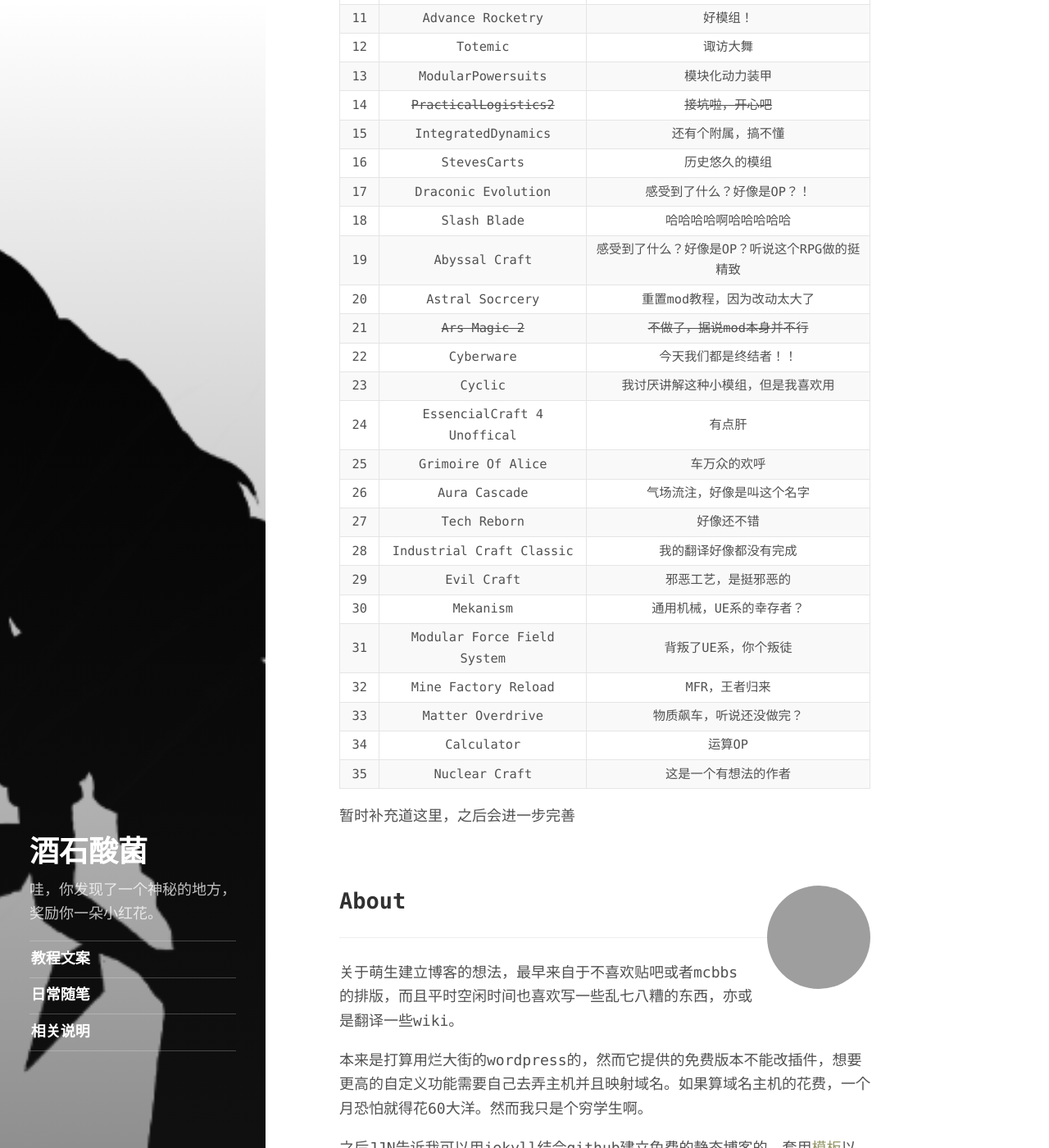
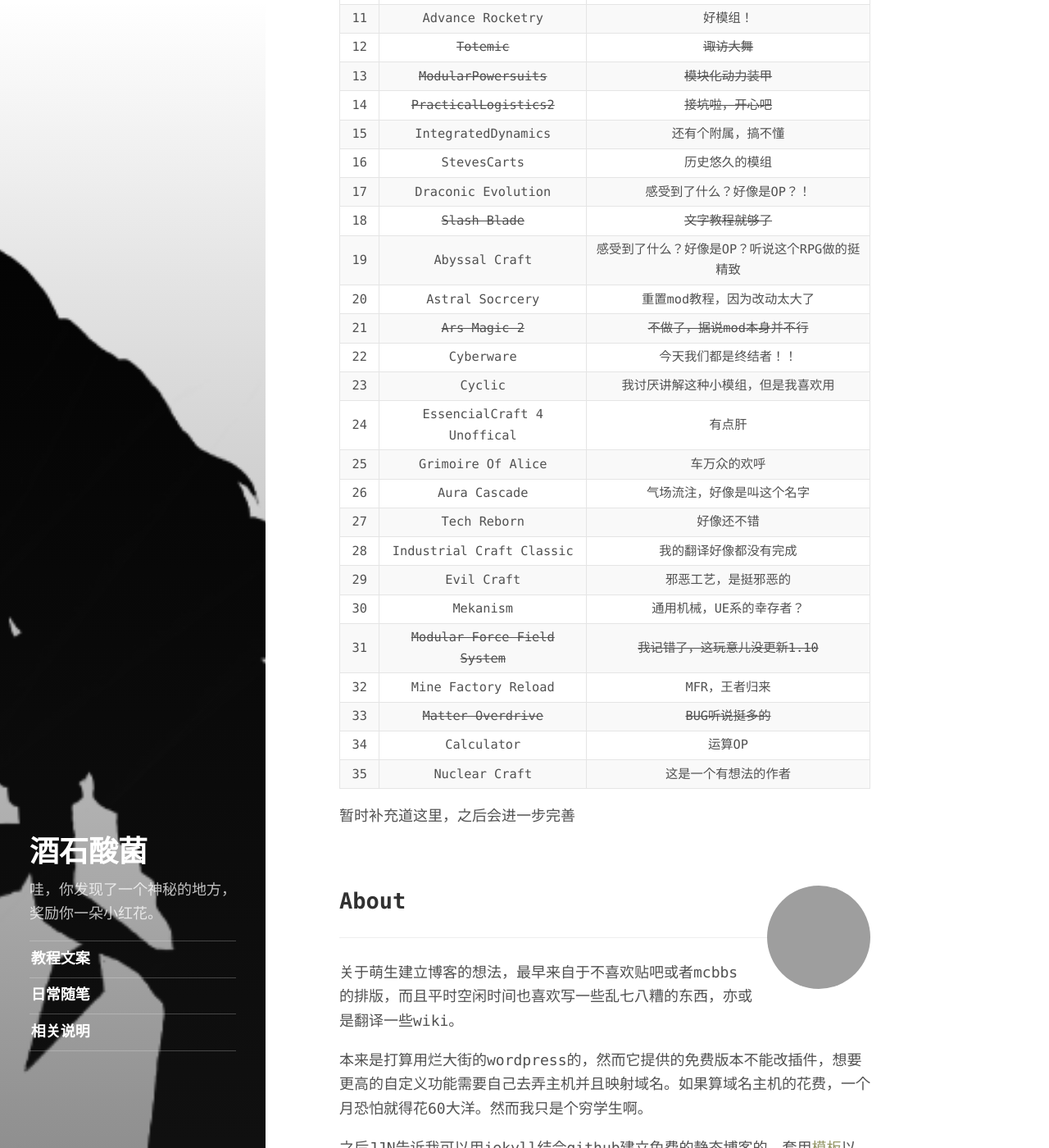
Before and after one commit to TartaricAcid/ArchiveGithubPage, a Jekyll site: the page built from _posts/2017-10-11-AutumnModSpotlightPlan.md, in a window 1280 px wide and 1400 px high, scrolled down 699 px. Shown: the whole window at 82% size. Built offline with Jekyll 4.4.1, drawn with Linux system fonts in a browser that asks for light colours; grey boxes are pictures that could not be loaded.

Commit message:
Update 2017-10-27

```diff
--- a/_posts/2017-10-11-AutumnModSpotlightPlan.md
+++ b/_posts/2017-10-11-AutumnModSpotlightPlan.md
@@ -19,13 +19,13 @@ description: >
 | 9 | Immersive Craft | 那个是谁说这是一个模组的？ |
 | 10 | Just Enough Calculator | Towdium，我承认接锅 |
 | 11 | Advance Rocketry | 好模组！ |
-| 12 | Totemic | 诹访大舞 |
-| 13 | ModularPowersuits | 模块化动力装甲 |
+| 12 | ~~Totemic~~ | ~~诹访大舞~~ |
+| 13 | ~~ModularPowersuits~~ | ~~模块化动力装甲~~ |
 | 14 | ~~PracticalLogistics2~~ | ~~接坑啦，开心吧~~ |
 | 15 | IntegratedDynamics | 还有个附属，搞不懂 |
 | 16 | StevesCarts | 历史悠久的模组 |
 | 17 | Draconic Evolution | 感受到了什么？好像是OP？！ |
-| 18 | Slash Blade | 哈哈哈哈啊哈哈哈哈哈 |
+| 18 | ~~Slash Blade~~ | ~~文字教程就够了~~ |
 | 19 | Abyssal Craft | 感受到了什么？好像是OP？听说这个RPG做的挺精致 |
 | 20 | Astral Socrcery | 重置mod教程，因为改动太大了 |
 | 21 | ~~Ars Magic 2~~ | ~~不做了，据说mod本身并不行~~ |
@@ -38,9 +38,9 @@ description: >
 | 28 | Industrial Craft Classic | 我的翻译好像都没有完成 |
 | 29 | Evil Craft | 邪恶工艺，是挺邪恶的 |
 | 30 | Mekanism | 通用机械，UE系的幸存者？ |
-| 31 | Modular Force Field System | 背叛了UE系，你个叛徒 |
+| 31 | ~~Modular Force Field System~~ | ~~我记错了，这玩意儿没更新1.10~~ |
 | 32 | Mine Factory Reload | MFR，王者归来 |
-| 33 | Matter Overdrive | 物质飙车，听说还没做完？ |
+| 33 | ~~Matter Overdrive~~ | ~~BUG听说挺多的~~ |
 | 34 | Calculator | 运算OP |
 | 35 | Nuclear Craft | 这是一个有想法的作者 |
 
```
Also changed, not shown: _posts/2017-10-24-MPSwiki.md (+1 -1 lines).
